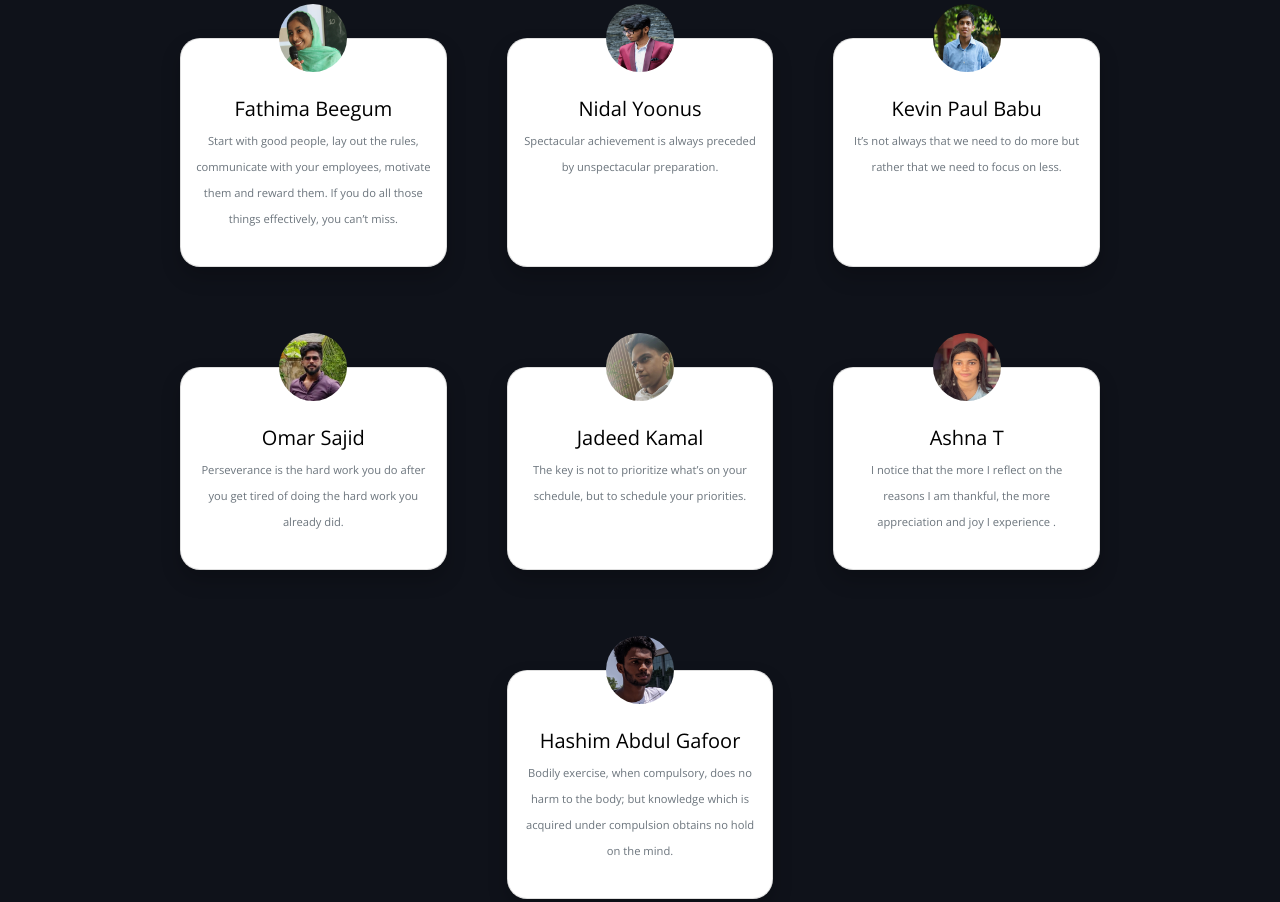
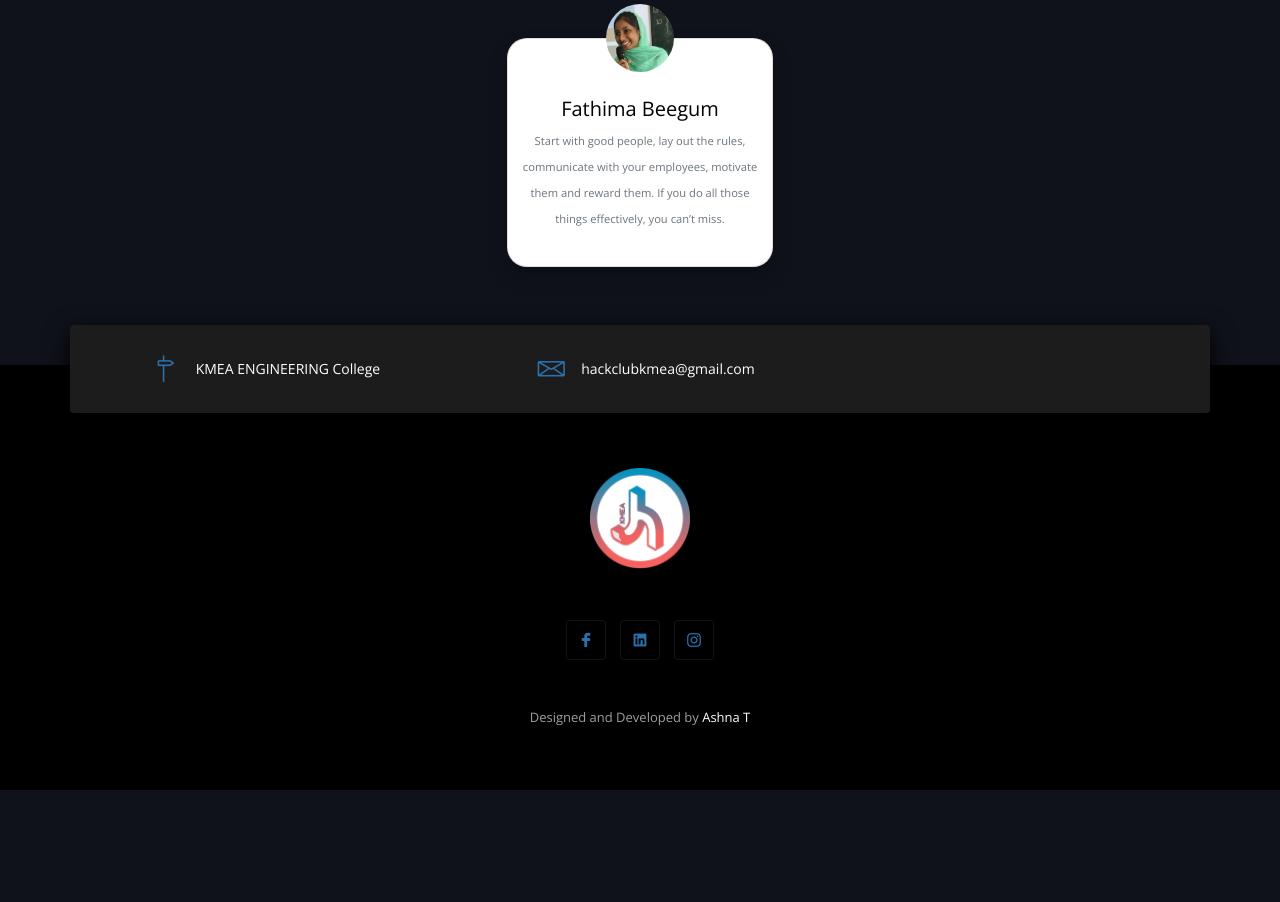
Before and after one commit to Hack-Club-Kmea/Hack-a-way-, a plain HTML site: page index.html in a window 1280 px wide. Shown: the part 5878-6780 px from the top of the page. After the commit the page ends 6668 px from the top, so only its background shows below. Drawn offline with nearby package versions, Linux system fonts and the light colour scheme; a script that the page names is missing; files whose address does not match are found by name.

Commit message:
first commit

```diff
--- a/index.html
+++ b/index.html
@@ -99,6 +99,7 @@
 
               <img id="hero-image" style="margin-left: auto; margin-right: auto;"
                 src="assets/img//background/logohack.png" width="200px" height="200px" alt="">
+
               <div class="banner-btn" >
 
                 <a href="http://hackaway.devfolio.com/" id="hero-register" class="btn btn-common">Register Now!</a>
@@ -878,69 +879,12 @@
                 </div>
             </div>
         </div>
-        <div class="card col-md-3 mt-100">
-            <div class="card-content">
-                <div class="card-body p-0">
-                    <div class="profile"> <img src="assets/img/domains/nidhal.png"> </div>
-                    <div class="card-title mt-4" style="font-size: 20px;">Nidal Yoonus<br /> <small></small> </div>
-                    <div class="card-subtitle">
-                        <p> <small class="text-muted"> Spectacular achievement is always preceded by unspectacular preparation.</small> </p>
-                    </div>
-                </div>
-            </div>
-        </div>
-        <div class="card col-md-3 mt-100" >
-            <div class="card-content">
-                <div class="card-body p-0">
-                    <div class="profile"> <img src="assets/img/domains/kevin.png"> </div>
-                    <div class="card-title mt-4" style="font-size: 20px;">Kevin Paul Babu<br /> <small></small> </div>
-                    <div class="card-subtitle">
-                        <p> <small class="text-muted"> It’s not always that we need to do more but rather that we need to focus on less. </small> </p>
-                    </div>
-                </div>
-            </div>
-        </div>
-        <div class="card col-md-3 mt-100" >
-          <div class="card-content">
-              <div class="card-body p-0">
-                  <div class="profile"> <img src="assets/img/domains/omar.png"> </div>
-                  <div class="card-title mt-4" style="font-size: 20px;">Omar Sajid<br /> <small></small> </div>
-                  <div class="card-subtitle">
-                      <p> <small class="text-muted"> Perseverance is the hard work you do after you get tired of doing the hard work you already did. </small> </p>
-                  </div>
-              </div>
-          </div>
-      </div><div class="card col-md-3 mt-100" >
-        <div class="card-content">
-            <div class="card-body p-0">
-                <div class="profile"> <img src="assets/img/domains/jadeed.png"> </div>
-                <div class="card-title mt-4" style="font-size: 20px;">Jadeed Kamal<br /> <small></small> </div>
-                <div class="card-subtitle">
-                    <p> <small class="text-muted">The key is not to prioritize what’s on your schedule, but to schedule your priorities. </small> </p>
-                </div>
-            </div>
-        </div>
-    </div><div class="card col-md-3 mt-100" >
-      <div class="card-content">
-          <div class="card-body p-0">
-              <div class="profile"> <img src="assets/img/domains/ashna.png"> </div>
-              <div class="card-title mt-4" style="font-size: 20px;">Ashna T<br /> <small></small> </div>
-              <div class="card-subtitle">
-                  <p> <small class="text-muted"> I notice that the more I reflect on the reasons I am thankful, the more appreciation and joy I experience .</small> </p>
-              </div>
-          </div>
-      </div>
-  </div><div class="card col-md-3 mt-100" >
-    <div class="card-content">
-        <div class="card-body p-0">
-            <div class="profile"> <img src="assets/img/domains/hashim.png"> </div>
-            <div class="card-title mt-4" style="font-size: 20px;">Hashim Abdul Gafoor<br /> <small></small> </div>
-            <div class="card-subtitle">
-                <p> <small class="text-muted"> Bodily exercise, when compulsory, does no harm to the body; but knowledge which is acquired under compulsion obtains no hold on the mind.</small> </p>
-            </div>
-        </div>
+
+
+
     </div>
-</div>
+  </div>
+
     </div>
 </div>
 <!--Organizers End -->
@@ -1072,6 +1016,11 @@
   <script src="assets/js/nivo-lightbox.js"></script>
   <script src="assets/js/video.js"></script>
   <script src="assets/js/main.js"></script>
+
+
+
+
+  <script defer async src="https://apply.devfolio.co/v2/sdk.js"></script>
 </body>
 
 </html>
```
